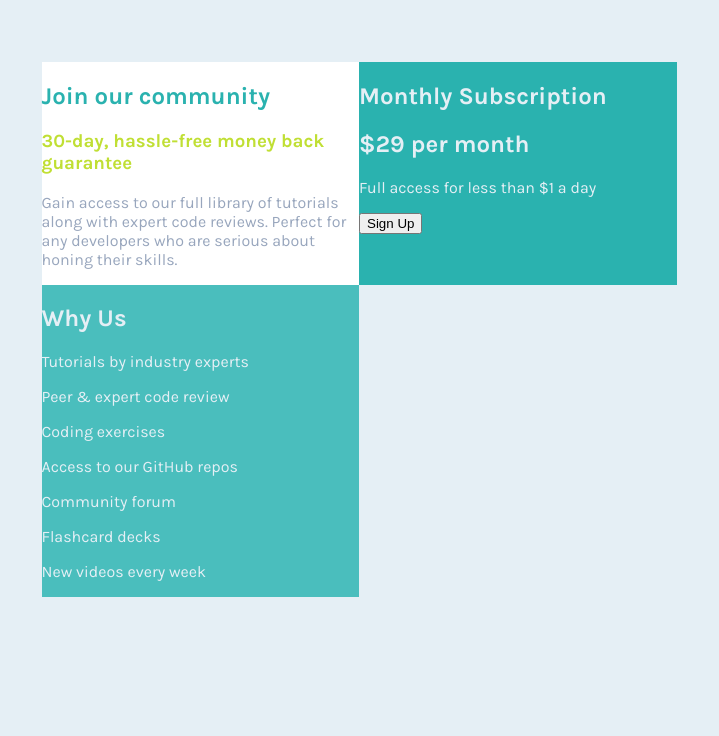
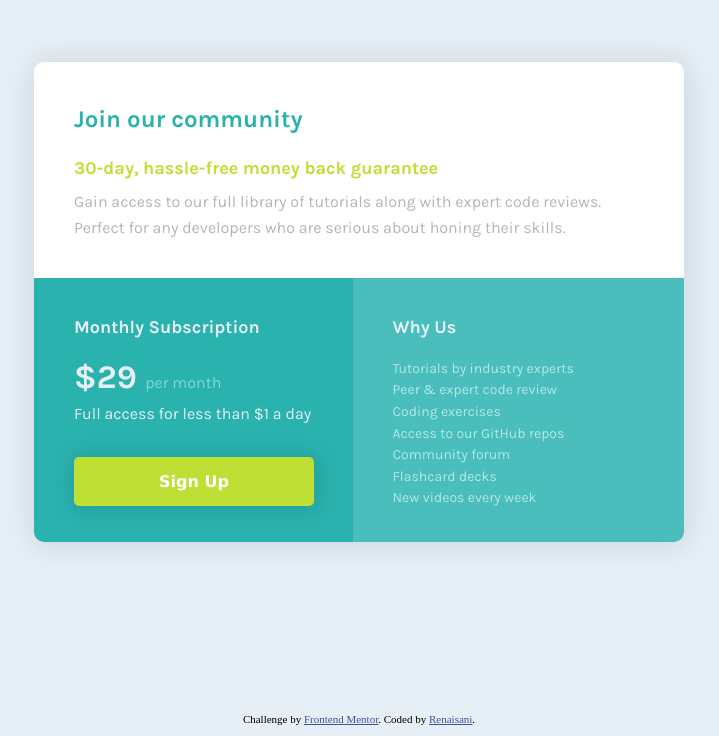
Before and after one commit to Renaisani/single-price-grid-component, a plain HTML site: page index.html in a window 1280 px wide. Shown: the part 106-842 px from the top of the page, without its empty margins (281-1000 px from the left). Before the commit the page ends 816 px from the top, so only its background shows below. Drawn offline with Linux system fonts and the light colour scheme.

Commit message:
Finish desktop version of single price grid component

```diff
--- /dev/null
+++ b/css/_footer.scss
@@ -0,0 +1,10 @@
+footer {
+    top: 90%;
+}
+.attribution {
+   font-size: 11px;
+   text-align: center;
+   a {
+       color: hsl(228, 45%, 44%);
+   }
+}
--- /dev/null
+++ b/css/_grid-component.scss
@@ -0,0 +1,114 @@
+.grid {
+    display: grid;
+    min-height: inherit;
+    grid-template-columns: 1fr;
+    place-items: center;
+}
+
+.innerGrid {
+    display: grid;
+    width: 650px;
+    height: 480px;
+    border-radius: $BorderRadius;
+    box-shadow: 1px 1px 30px 3px rgba(0, 0, 0, 0.102);
+    grid-template-columns: .98fr 1.02fr;
+    grid-template-rows: .9fr 1.1fr;
+    grid-template-areas:
+    "join join"
+    "subscription explanation";
+}
+
+.container {
+    font-family: 'Karla', sans-serif;
+}
+
+.join {
+    background-color: white;
+    border-top-right-radius: $BorderRadius;
+    border-top-left-radius: $BorderRadius;
+    padding-top: $TopPadding;
+    padding-left: $SidePadding;
+    grid-area: join;
+    h2 {
+        color: hsl(179, 62%, 43%);
+        margin-bottom: 0;
+    }
+    h3 {
+        color: hsl(71, 73%, 54%);
+        font-size: $SubHeadText;
+        margin-top: 24px;
+        margin-bottom: 10px;
+    }
+    .body-copy {
+        color: hsl(228, 6%, 72%);
+        line-height: 1.6rem;
+        font-size: $BodyCopy;
+        font-weight: 400;
+    }
+}
+
+.subscription {
+    background-color: hsl(179, 62%, 43%);
+    border-bottom-left-radius: $BorderRadius;
+    padding-top: $TopPadding;
+    padding-left: $SidePadding;
+    grid-area: subscription;
+    color: $LightTextColor;
+    h2 {
+        font-size: $SubHeadText;
+    }
+    .price {
+        padding-top: 5px;
+        font-size: 33px;
+        font-weight: 700;
+        span {
+            font-size: $BodyCopy;
+            font-weight: 400;
+            color: hsl(180, 50%, 67%);
+        }
+    }
+    p {
+        margin-top: 8px;
+        font-size: $BodyCopy;
+    }
+    button {
+        background-color: hsl(71, 73%, 54%);
+        color: white;
+        font-size: $BodyCopy;
+        font-family: Geneva;
+        font-weight: 700;
+        height: 49px;
+        width: 240px;
+        margin-top: 18px;
+        border-top-width: 0;
+        border-right-width: 0;
+        border-bottom-width: 0;
+        border-left-width: 0;
+        border-top-style: none;
+        border-right-style: none;
+        border-bottom-style: none;
+        border-left-style: none;
+        border-radius: 5px;
+        box-shadow: 1px 1px 20px 5px rgba(0, 0, 0, 0.102);
+    }
+
+}
+
+.explanation {
+    background-color: #4abebd;
+    border-bottom-right-radius: $BorderRadius;
+    padding-top: $TopPadding;
+    padding-left: $SidePadding;
+    grid-area: explanation;
+    font-size: small;
+    color: $LightTextColor;
+    h2 {
+        font-size: $SubHeadText;
+    }
+    .list {
+        font-size: 14px;
+        color: hsl(178, 55%, 80%);
+        padding-top: 5px;
+        line-height: 1.35rem;
+    }
+}
--- /dev/null
+++ b/css/_variables.scss
@@ -0,0 +1,6 @@
+$LightTextColor : hsl(204, 43%, 93%);
+$BorderRadius : 10px;
+$TopPadding : 23px;
+$SidePadding : 40px;
+$SubHeadText : 18px;
+$BodyCopy : 16px;
--- a/css/styles.scss
+++ b/css/styles.scss
@@ -1,6 +1,8 @@
 
-////////// Varibles /////////
-$LightTextColor : hsl(204, 43%, 93%);
+////////// Imports /////////
+@import "./variables";
+@import "./grid-component";
+@import "./footer";
 
 
 ////////// Global styles ///////////
@@ -9,61 +11,3 @@ body {
     min-height: 100vh;
     background-color: hsl(204, 43%, 93%);
 }
-
-
-////////  Grid  /////////
-.grid {
-    display: grid;
-    min-height: inherit;
-    grid-template-columns: 1fr;
-    place-items: center;
-}
-
-.innerGrid {
-    display: grid;
-    width: 635px;
-    height: 480px;
-    grid-template-columns: 1fr 1fr;
-}
-
-.container {
-    font-family: 'Karla', sans-serif;
-}
-
-.join {
-    background-color: white;
-    h1 {
-        color: hsl(179, 62%, 43%);
-    }
-    h3 {
-        color: hsl(71, 73%, 54%);
-    }
-    p {
-        color: hsl(218, 22%, 67%);
-    }
-}
-
-.subscription {
-    background-color: hsl(179, 62%, 43%);
-    color: $LightTextColor;
-
-}
-
-.explanation {
-    background-color: #4abebd;
-    color: $LightTextColor;
-}
-
-
-
-///////// Footer ////////////////
-footer {
-     top: 90%;
-}
-.attribution {
-    font-size: 11px;
-    text-align: center;
-    a {
-        color: hsl(228, 45%, 44%);
-    }
-}
--- a/index.html
+++ b/index.html
@@ -16,28 +16,30 @@
   <section class="grid">
     <div class="innerGrid">
       <div class="container join">
-        <h1>Join our community</h1>
+        <h2>Join our community</h1>
         <h3>30-day, hassle-free money back guarantee</h3>
-        <p>Gain access to our full library of tutorials along with expert code reviews.
-          Perfect for any developers who are serious about honing their skills.</p>
+        <div class="body-copy">Gain access to our full library of tutorials along with expert code reviews.<br>
+            Perfect for any developers who are serious about honing their skills.</div>
       </div>
 
       <div class="container subscription">
         <h2>Monthly Subscription</h2>
-        <h2>&dollar;29 <span>per month</span></h2>
+        <div class="price">&dollar;29 <span>per month</span></div>
         <p>Full access for less than &dollar;1 a day</p>
         <button>Sign Up</button>
       </div>
 
       <div class="container explanation">
         <h2>Why Us</h2>
-        <p>Tutorials by industry experts</p>
-        <p>Peer &amp; expert code review</p>
-        <p>Coding exercises</p>
-        <p>Access to our GitHub repos</p>
-        <p>Community forum</p>
-        <p>Flashcard decks</p>
-        <p>New videos every week</p>
+        <div class="list">
+          Tutorials by industry experts <br>
+          Peer &amp; expert code review <br>
+          Coding exercises <br>
+          Access to our GitHub repos <br>
+          Community forum <br>
+          Flashcard decks <br>
+          New videos every week
+        </div>
       </div>
     </div>
 
@@ -45,11 +47,11 @@
   </section>
 
 
-  <!-- <footer>
+  <footer>
     <p class="attribution">
       Challenge by <a href="https://www.frontendmentor.io?ref=challenge" target="_blank">Frontend Mentor</a>.
-      Coded by <a href="#">Your Name Here</a>.
+      Coded by <a href="#">Renaisani</a>.
     </p>
-  </footer> -->
+  </footer>
 </body>
 </html>
```
Also changed, not shown: css/styles.css, design/desktop-design.jpg, 1 other file.
